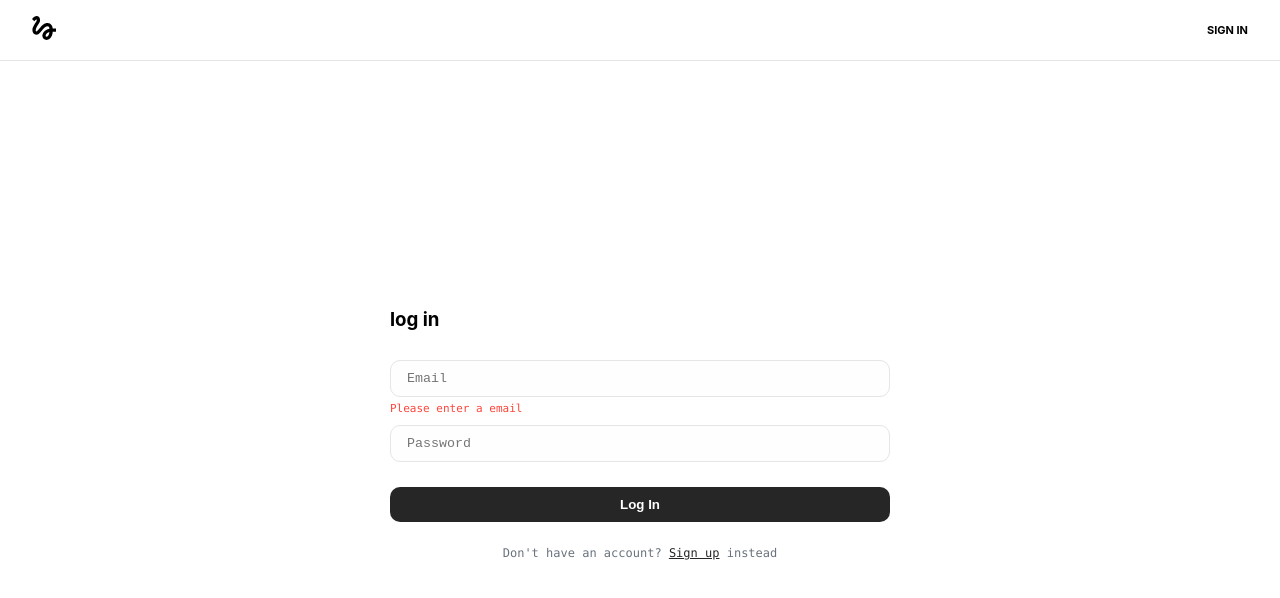
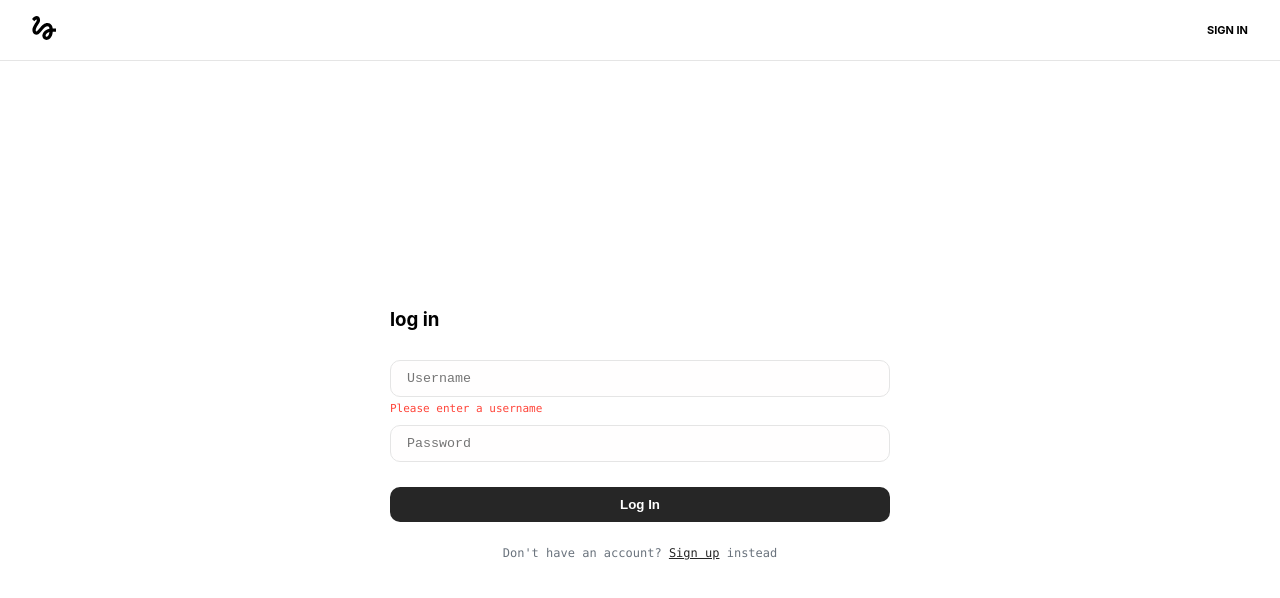
Before and after one commit to Study-With-Friends/App, a React (Create React App) app: page /auth/login in a window 1280 px wide. Both pictures are taken after a click on the button "Log In". Shown: the top 598 px of the page. Built offline with nearby package versions, Linux system fonts and the light colour scheme; no server answers.

Commit message:
feat: get current user

```diff
--- a/src/pages/Home.jsx
+++ b/src/pages/Home.jsx
@@ -1,8 +1,31 @@
-import React from 'react'
+import React, { useState, useEffect } from 'react'
+
+import axios from 'axios';
+
+import Navbar from '../components/Home/Navbar';
 
 export default function Home() {
+
+    const [user, setUser] = useState();
+
+    useEffect(() => {
+        console.log(user);
+    }, [user]);
+
+    const getUser = async () => {
+        const { data, status } = await axios.get('/v1/curuser');
+        if (status === 200) {
+            setUser(data);
+        }
+    };
+
+    useEffect(() => {
+        getUser();
+    }, []);
+
     return (
         <div>
+            <Navbar user={user} />
             Home
         </div>
     )
--- a/src/pages/Login.jsx
+++ b/src/pages/Login.jsx
@@ -11,24 +11,24 @@ import Button from '../components/Common/Button';
 import Link from '../components/Common/Link';
 
 function Login({ history }) {
-    const [email, setEmail] = useState();
+    const [username, setUsername] = useState();
     const [password, setPassword] = useState();
 
     // error state
     const [responseMessage, setResponseMessage] = useState();
     const [success, setSuccess] = useState(false);
 
-    const [emailError, setEmailError] = useState();
+    const [usernameError, setUsernameError] = useState();
     const [passwordError, setPasswordError] = useState();
 
     useEffect(() => {
-        if (email) setEmailError();
+        if (username) setUsernameError();
         if (password) setPasswordError();
-    }, [email, password]);
+    }, [username, password]);
 
     const doLogin = async () => {
-        if (!email) {
-            setEmailError("Please enter a email");
+        if (!username) {
+            setUsernameError("Please enter a username");
             return;
         }
         if (!password) {
@@ -38,7 +38,7 @@ function Login({ history }) {
 
         try {
             const { data, status } = await axios.post('/v1/curuser/login', {
-                email: email,
+                username: username,
                 password: password,
             });
 
@@ -46,8 +46,12 @@ function Login({ history }) {
                 history.push('/');
             }
         } catch (err) {
-            const { data, status } = err.response;
-            setResponseMessage(data ? data : 'oops, something went wrong.');
+            if (err.response) {
+                const { data, status } = err.response;
+                setResponseMessage(data);
+            } else {
+                setResponseMessage('oops, something went wrong.');
+            }
             setSuccess(false);
         }
     };
@@ -58,9 +62,9 @@ function Login({ history }) {
             <Content style={styles.vCenter}>
                 <Title>log in</Title>
                 <span className={'mono ' + (success ? 'success' : 'error')} style={{ marginBottom: 5 }}>{responseMessage}</span>
-                <Input type="text" placeholder="Email" value={email} onChange={e => setEmail(e.target.value)} />
-                {emailError &&
-                    <span className="error mono" style={{ marginBottom: 5 }}>{emailError}</span>
+                <Input type="text" placeholder="Username" value={username} onChange={e => setUsername(e.target.value)} />
+                {usernameError &&
+                    <span className="error mono" style={{ marginBottom: 5 }}>{usernameError}</span>
                 }
                 <Input type="password" placeholder="Password" value={password} onChange={e => setPassword(e.target.value)} />
                 {passwordError &&
--- a/src/pages/Signup.jsx
+++ b/src/pages/Signup.jsx
@@ -13,7 +13,7 @@ import Link from '../components/Common/Link';
 function Signup({ history }) {
 
     const [name, setName] = useState();
-    const [email, setEmail] = useState();
+    const [username, setUsername] = useState();
     const [password, setPassword] = useState();
 
     // error state
@@ -21,22 +21,22 @@ function Signup({ history }) {
     const [success, setSuccess] = useState(false);
 
     const [nameError, setNameError] = useState();
-    const [emailError, setEmailError] = useState();
+    const [usernameError, setUsernameError] = useState();
     const [passwordError, setPasswordError] = useState();
 
     useEffect(() => {
         if (name) setNameError();
-        if (email) setEmailError();
+        if (username) setUsernameError();
         if (password) setPasswordError();
-    }, [email, password]);
+    }, [username, password]);
 
     const doSignup = async () => {
         if (!name) {
             setNameError("Please enter your name");
             return;
         }
-        if (!email) {
-            setEmailError("Please enter a email");
+        if (!username) {
+            setUsernameError("Please enter a username");
             return;
         }
         if (!password) {
@@ -48,7 +48,7 @@ function Signup({ history }) {
         try {
             const { data, status } = await axios.post('/v1/curuser/register', {
                 name: name,
-                email: email,
+                username: username,
                 password: password,
             });
 
@@ -60,8 +60,12 @@ function Signup({ history }) {
                 setSuccess(true);
             }
         } catch (err) {
-            const { data, status } = err.response;
-            setResponseMessage(data ? data : 'oops, something went wrong.');
+            if (err.response) {
+                const { data, status } = err.response;
+                setResponseMessage(data);
+            } else {
+                setResponseMessage('oops, something went wrong.');
+            }
             setSuccess(false);
         }
 
@@ -77,9 +81,9 @@ function Signup({ history }) {
                 {nameError &&
                     <span className="error mono" style={{ marginBottom: 5 }}>{nameError}</span>
                 }
-                <Input type="text" placeholder="Email" value={email} onChange={e => setEmail(e.target.value)} />
-                {emailError &&
-                    <span className="error mono" style={{ marginBottom: 5 }}>{emailError}</span>
+                <Input type="text" placeholder="Username" value={username} onChange={e => setUsername(e.target.value)} />
+                {usernameError &&
+                    <span className="error mono" style={{ marginBottom: 5 }}>{usernameError}</span>
                 }
                 <Input type="password" placeholder="Password" value={password} onChange={e => setPassword(e.target.value)} />
                 {passwordError &&
```
